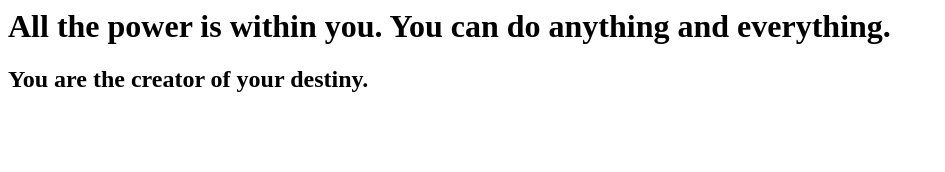
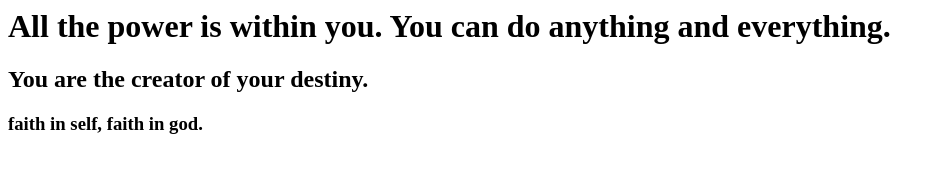
Before and after one commit to krutikadave41/firstgitrepo, a plain HTML site: page index.html in a window 1280 px wide. Shown: the whole page, without its empty margins (0-945 px from the left). Drawn offline with Linux system fonts and the light colour scheme.

Commit message:
added third quote

```diff
--- a/index.html
+++ b/index.html
@@ -2,5 +2,6 @@
 	<body>
 		<h1>All the power is within you. You can do anything and everything.</h1>
 		<h2>You are the creator of your destiny.</h2>
+		<h3>faith in self, faith in god.</h3>
 	</body>
 </html>
```
